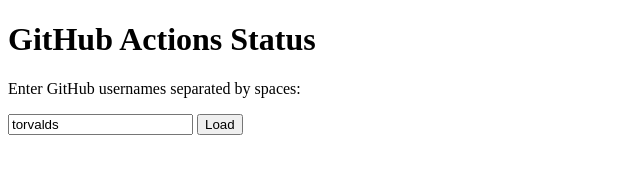
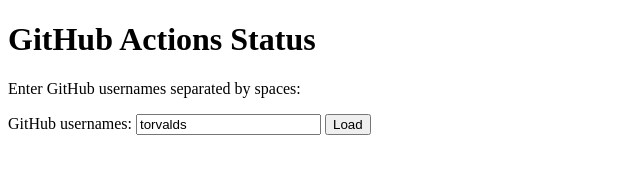
Before and after one commit to seanwevans/gh-status, a plain HTML site: page index.html in a window 1280 px wide. Shown: the whole page, without its empty margins (0-640 px from the left). Drawn offline with Linux system fonts and the light colour scheme.

Commit message:
Add viewport meta and input label

```diff
--- a/index.html
+++ b/index.html
@@ -2,11 +2,13 @@
 <html lang="en">
   <head>
     <meta charset="UTF-8" />
+    <meta name="viewport" content="width=device-width, initial-scale=1" />
     <title>GitHub Actions Status</title>
   </head>
   <body>
     <h1>GitHub Actions Status</h1>
     <p>Enter GitHub usernames separated by spaces:</p>
+    <label for="users">GitHub usernames:</label>
     <input id="users" type="text" value="torvalds" autocomplete="off" />
     <button id="load">Load</button>
     <ul id="results"></ul>
```
